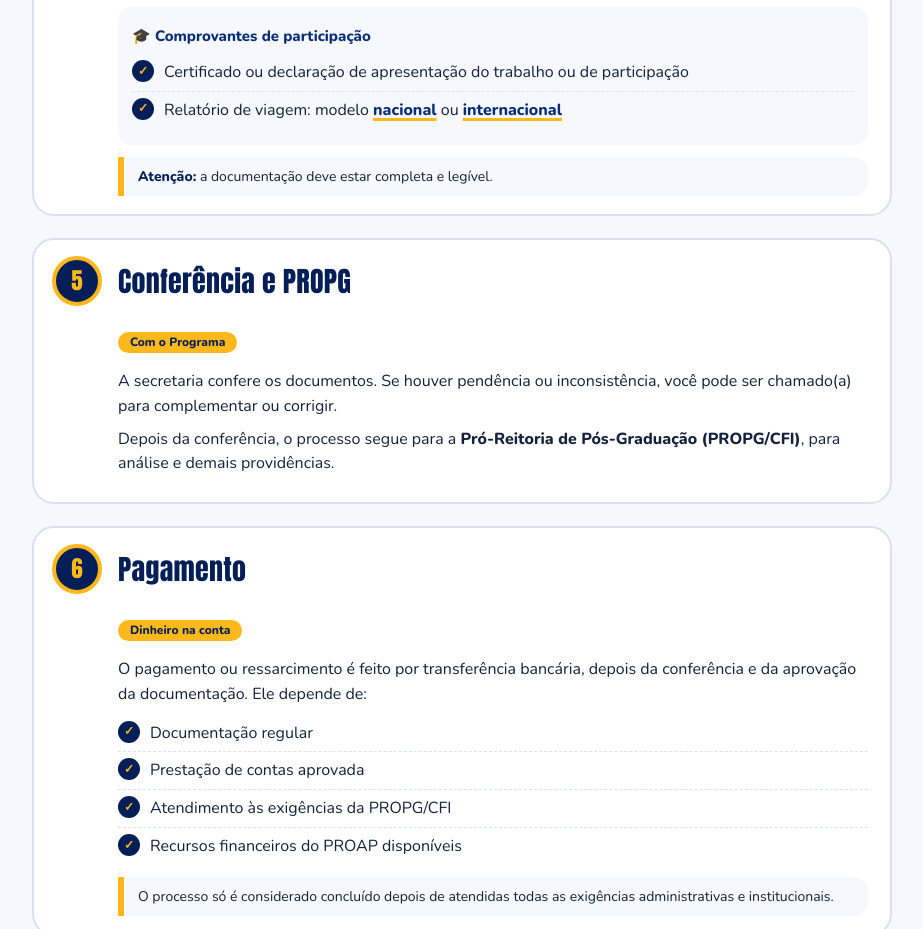
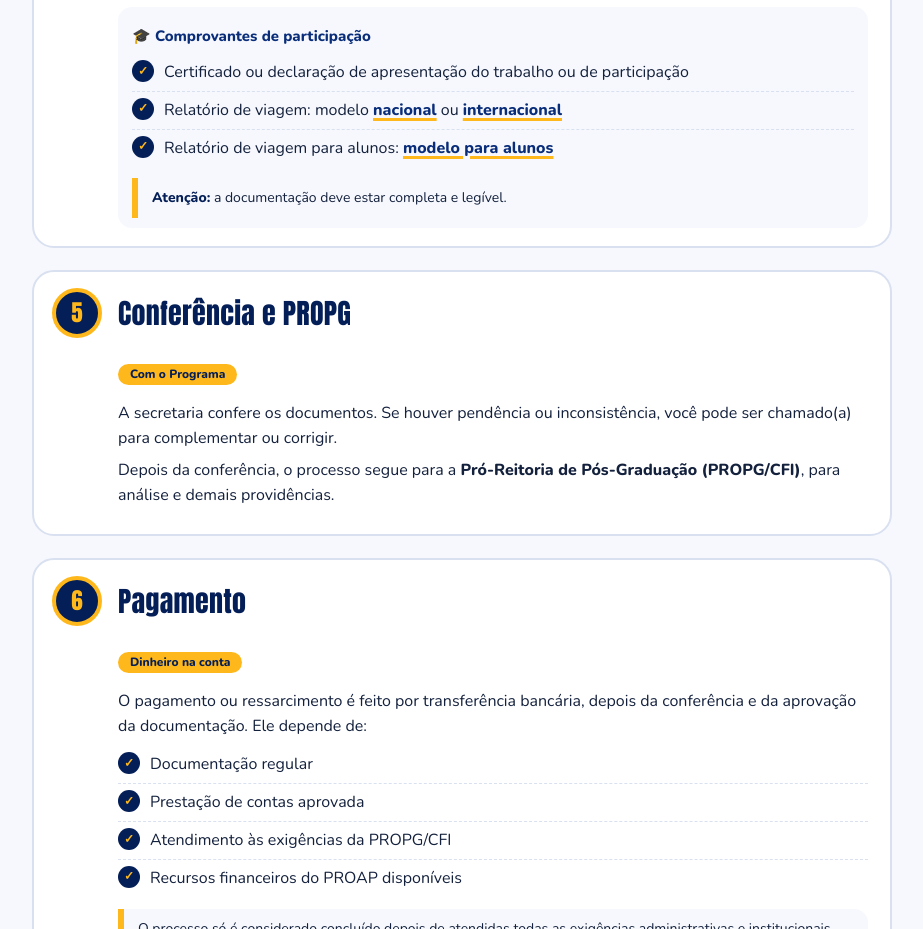
Before and after one commit to ufscppgeco-9901/manual-proap, a plain HTML site: page index.html in a window 1280 px wide. Shown: the part 2910-3839 px from the top of the page, without its empty margins (178-1101 px from the left). Drawn offline with nearby package versions, Linux system fonts and the light colour scheme.

Commit message:
Update index.html

```diff
--- a/index.html
+++ b/index.html
@@ -90,8 +90,16 @@ ol li:before{counter-increment:l;content:counter(l)}
 <div class="sub"><h3>🧳 Comprovantes da viagem e das despesas</h3>
 <ul><li>Cartões de embarque de todos os trechos</li><li>Comprovante de compra das passagens: nota fiscal, recibo ou documento com validade fiscal, no seu nome</li><li>Pesquisa de preços atualizada, se comprou depois da pesquisa da secretaria</li><li>Comprovante de pagamento da inscrição: nota fiscal, recibo ou documento com validade fiscal, emitido em seu nome</li></ul></div>
 <div class="sub"><h3>🎓 Comprovantes de participação</h3>
-<ul><li>Certificado ou declaração de apresentação do trabalho ou de participação</li><li>Relatório de viagem: modelo <a href="https://docs.google.com/document/d/1COgW6I1KOuHH1hsuxc-z8kvBiCSVS1gR/edit?usp=drive_link&ouid=115961494264530401729&rtpof=true&sd=true" target="_blank" rel="noopener noreferrer">nacional</a> ou <a href="https://docs.google.com/document/d/1fJj0y2iExwT_p4t-Pt4sJjxXyC4a724f/edit?usp=drive_link&ouid=115961494264530401729&rtpof=true&sd=true" target="_blank" rel="noopener noreferrer">internacional</a></li></ul></div>
-<div class="note"><strong>Atenção:</strong> a documentação deve estar completa e legível.</div></section>
+<ul>
+  <li>Certificado ou declaração de apresentação do trabalho ou de participação</li>
+  <li>Relatório de viagem: modelo
+    <a href="https://docs.google.com/document/d/1COgW6I1KOuHH1hsuxc-z8kvBiCSVS1gR/edit?usp=drive_link&ouid=115961494264530401729&rtpof=true&sd=true" target="_blank" rel="noopener noreferrer">nacional</a> ou
+    <a href="https://docs.google.com/document/d/1fJj0y2iExwT_p4t-Pt4sJjxXyC4a724f/edit?usp=drive_link&ouid=115961494264530401729&rtpof=true&sd=true" target="_blank" rel="noopener noreferrer">internacional</a>
+  </li>
+  <li>Relatório de viagem para alunos:
+    <a href="https://docs.google.com/document/d/1Od8aEnPWJiVFj44STnNewAjj1h3Ff6o5/edit?usp=sharing&ouid=100528879016428629059&rtpof=true&sd=true" target="_blank" rel="noopener noreferrer">modelo para alunos</a>
+  </li>
+</ul><div class="note"><strong>Atenção:</strong> a documentação deve estar completa e legível.</div></section>
 
 <section class="step" id="e5"><span class="n">5</span><h2>Conferência e PROPG</h2><br><span class="tag">Com o Programa</span>
 <p>A secretaria confere os documentos. Se houver pendência ou inconsistência, você pode ser chamado(a) para complementar ou corrigir.</p>
```
